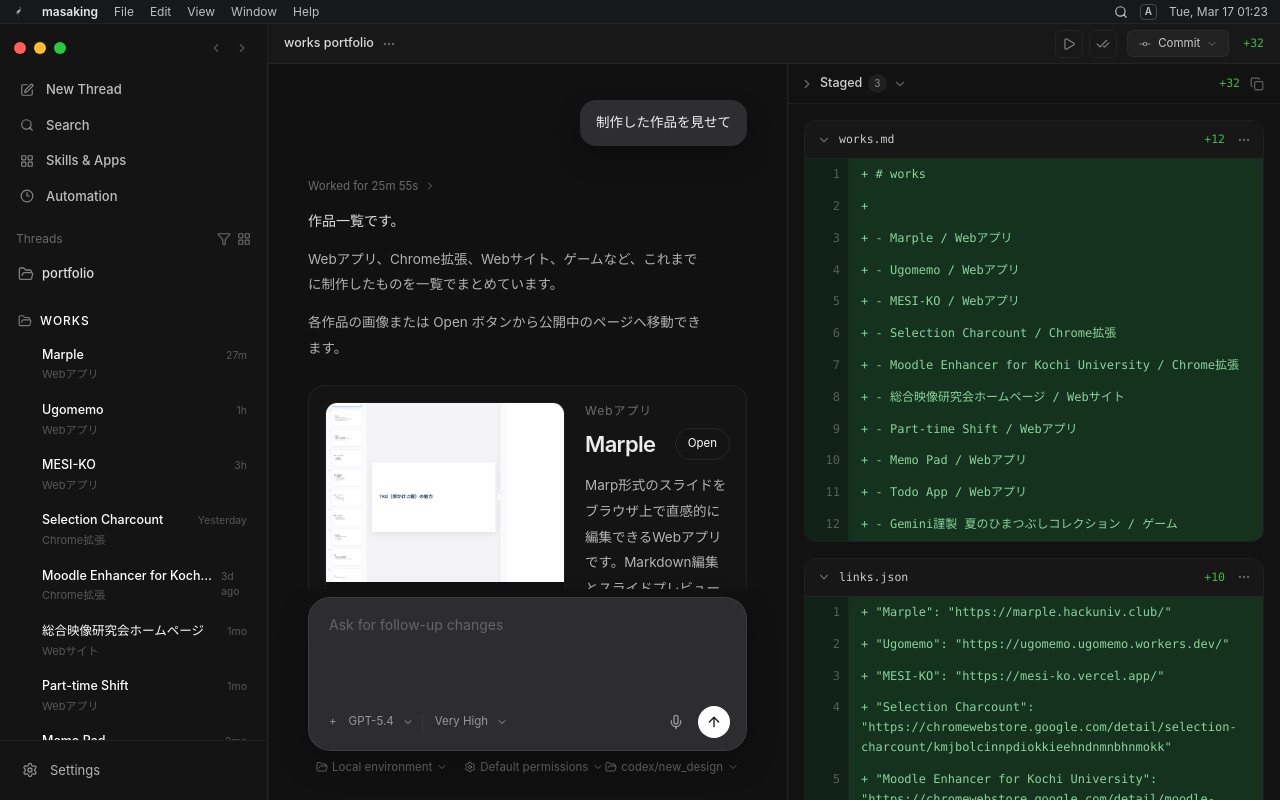
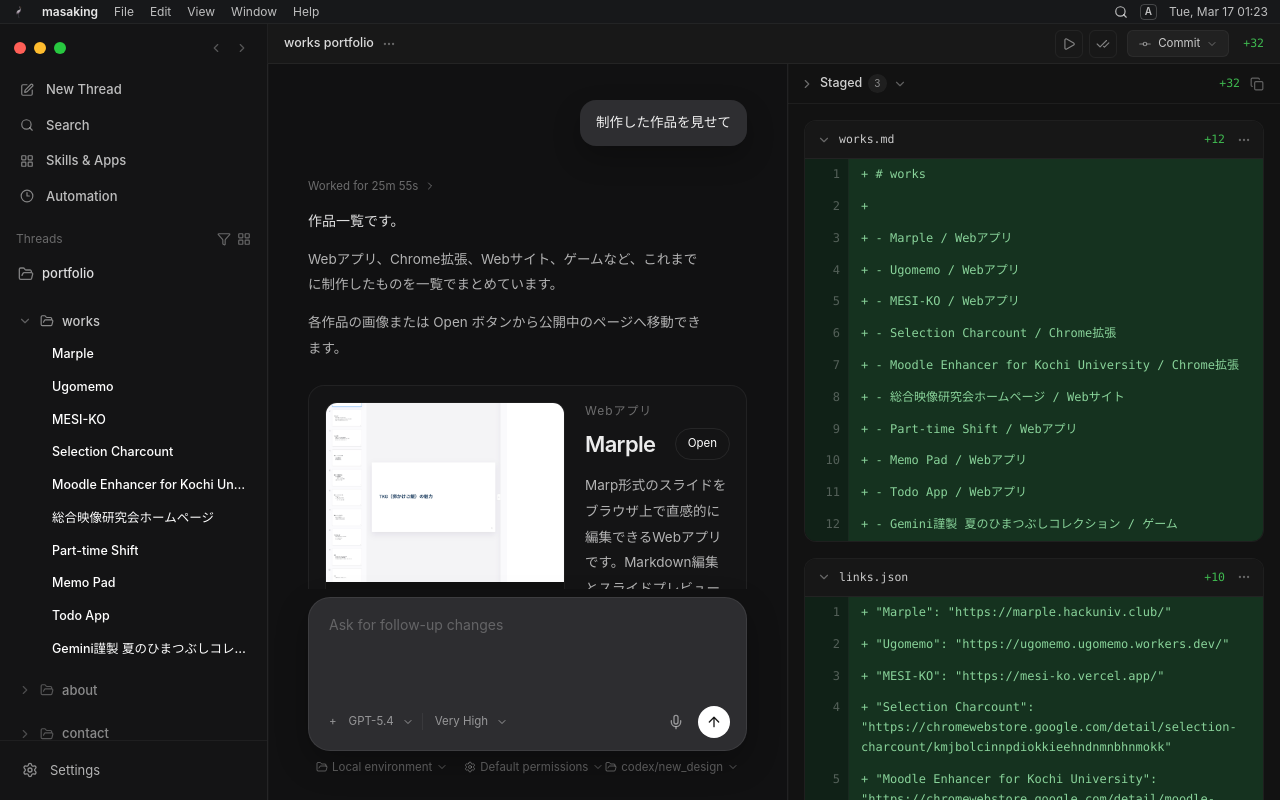
Before and after one commit to masaking-alt/portfolio, a React (Vite) app: page / in a window 1280 px wide. Built offline with nearby package versions, Linux system fonts and the light colour scheme.

Commit message:
`style: スレッド一覧の開閉UIと密度調整`

```diff
--- a/src/App.jsx
+++ b/src/App.jsx
@@ -59,11 +59,6 @@ function formatCurrentTimestamp() {
   const weekday = ['Sun', 'Mon', 'Tue', 'Wed', 'Thu', 'Fri', 'Sat'][now.getDay()];
   const month = ['Jan', 'Feb', 'Mar', 'Apr', 'May', 'Jun', 'Jul', 'Aug', 'Sep', 'Oct', 'Nov', 'Dec'][now.getMonth()];
   return `${weekday}, ${month} ${now.getDate()} ${padTwoDigits(now.getHours())}:${padTwoDigits(now.getMinutes())}`;
-}
-
-function formatThreadTime(index) {
-  const labels = ['27m', '1h', '3h', 'Yesterday', '3d ago', '1mo', '1mo', '2mo', '2mo', '3mo'];
-  return labels[index] ?? '1mo';
 }
 
 function splitTextLines(text, width = 26) {
@@ -220,24 +215,46 @@ function clampColumnWidths(widths, containerWidth) {
   return { left, right };
 }
 
-function ThreadGroup({ label, to, isActive, children }) {
+function ThreadGroup({ label, isActive, isOpen, onToggle, children }) {
   return (
     <div className="mt-2">
-      <Link
-        to={to}
-        className={`flex items-center gap-2 rounded-lg px-2.5 py-2 text-[12px] font-medium uppercase tracking-[0.08em] transition ${
-          isActive ? 'text-white/64' : 'text-white/30 hover:bg-white/[0.03] hover:text-white/52'
+      <button
+        type="button"
+        onClick={onToggle}
+        className={`flex w-full items-center gap-2 rounded-lg px-2.5 py-2 text-left text-[13px] font-medium transition ${
+          isActive ? 'text-white/76' : 'text-white/50 hover:bg-white/[0.03] hover:text-white/68'
         }`}
       >
-        <FolderOpen className={`h-3.5 w-3.5 ${isActive ? 'text-white/44' : 'text-white/24'}`} />
+        <ChevronRight className={`h-3.5 w-3.5 shrink-0 transition ${isOpen ? 'rotate-90 text-white/32' : 'text-white/24'}`} />
+        <FolderOpen className={`h-3.5 w-3.5 shrink-0 ${isActive ? 'text-white/50' : 'text-white/28'}`} />
         <span>{label}</span>
-      </Link>
-      <div className="space-y-0.5">{children}</div>
+      </button>
+      {isOpen ? <div className="space-y-0.5">{children}</div> : null}
     </div>
   );
 }
 
 function LeftSidebar({ activeThreadType, selectedWorkId }) {
+  const [openGroups, setOpenGroups] = useState(() => ({
+    works: true,
+    about: activeThreadType === 'about',
+    contact: activeThreadType === 'contact',
+  }));
+
+  useEffect(() => {
+    setOpenGroups((current) => ({
+      ...current,
+      [activeThreadType]: true,
+    }));
+  }, [activeThreadType]);
+
+  function toggleGroup(group) {
+    setOpenGroups((current) => ({
+      ...current,
+      [group]: !current[group],
+    }));
+  }
+
   return (
     <aside className="relative order-4 flex min-h-0 flex-col bg-[#141415] lg:order-none lg:col-start-1 lg:row-[1/3] lg:border-r lg:border-white/[0.05]">
       <div className="flex h-12 items-center justify-between px-3.5">
@@ -283,66 +300,63 @@ function LeftSidebar({ activeThreadType, selectedWorkId }) {
           <span>portfolio</span>
         </div>
 
-        <ThreadGroup label="works" to="/works" isActive={activeThreadType === 'works' && !selectedWorkId}>
-          {works.map((work, index) => {
+        <ThreadGroup
+          label="works"
+          isActive={activeThreadType === 'works'}
+          isOpen={openGroups.works}
+          onToggle={() => toggleGroup('works')}
+        >
+          {works.map((work) => {
             const isSelected = activeThreadType === 'works' && selectedWorkId === work.id;
             return (
               <Link
                 key={work.id}
                 to={`/work/${work.id}`}
-                className={`ml-[22px] flex items-start justify-between rounded-xl px-3 py-2 transition ${
+                className={`ml-[32px] flex min-w-0 items-center rounded-lg px-3 py-1.5 transition ${
                   isSelected
                     ? 'bg-white/[0.09] text-white shadow-[inset_0_0_0_1px_rgba(255,255,255,0.04)]'
                     : 'text-white/62 hover:bg-white/[0.045] hover:text-white/86'
                 }`}
               >
-                <div className="min-w-0 pr-2">
-                  <div className="truncate text-[12.5px] font-medium">{work.title}</div>
-                  <div className={`mt-0.5 truncate text-[11px] ${isSelected ? 'text-white/42' : 'text-white/28'}`}>
-                    {work.category}
-                  </div>
-                </div>
-                <span className={`pt-0.5 text-[10.5px] ${isSelected ? 'text-white/42' : 'text-white/28'}`}>{formatThreadTime(index)}</span>
+                <div className="truncate text-[12.5px] font-medium">{work.title}</div>
               </Link>
             );
           })}
         </ThreadGroup>
 
-        <ThreadGroup label="about" to="/about" isActive={activeThreadType === 'about'}>
+        <ThreadGroup
+          label="about"
+          isActive={activeThreadType === 'about'}
+          isOpen={openGroups.about}
+          onToggle={() => toggleGroup('about')}
+        >
           <Link
             to="/about"
-            className={`ml-[22px] flex items-start justify-between rounded-xl px-3 py-2 transition ${
+            className={`ml-[32px] flex min-w-0 items-center rounded-lg px-3 py-1.5 transition ${
               activeThreadType === 'about'
                 ? 'bg-white/[0.09] text-white shadow-[inset_0_0_0_1px_rgba(255,255,255,0.04)]'
                 : 'text-white/62 hover:bg-white/[0.045] hover:text-white/86'
             }`}
           >
-            <div className="min-w-0 pr-2">
-              <div className="truncate text-[12.5px] font-medium">about me</div>
-              <div className={`mt-0.5 truncate text-[11px] ${activeThreadType === 'about' ? 'text-white/42' : 'text-white/28'}`}>
-                自己紹介
-              </div>
-            </div>
-            <span className={`pt-0.5 text-[10.5px] ${activeThreadType === 'about' ? 'text-white/42' : 'text-white/28'}`}>1h</span>
+            <div className="truncate text-[12.5px] font-medium">about me</div>
           </Link>
         </ThreadGroup>
 
-        <ThreadGroup label="contact" to="/contact" isActive={activeThreadType === 'contact'}>
+        <ThreadGroup
+          label="contact"
+          isActive={activeThreadType === 'contact'}
+          isOpen={openGroups.contact}
+          onToggle={() => toggleGroup('contact')}
+        >
           <Link
             to="/contact"
-            className={`ml-[22px] flex items-start justify-between rounded-xl px-3 py-2 transition ${
+            className={`ml-[32px] flex min-w-0 items-center rounded-lg px-3 py-1.5 transition ${
               activeThreadType === 'contact'
                 ? 'bg-white/[0.09] text-white shadow-[inset_0_0_0_1px_rgba(255,255,255,0.04)]'
                 : 'text-white/62 hover:bg-white/[0.045] hover:text-white/86'
             }`}
           >
-            <div className="min-w-0 pr-2">
-              <div className="truncate text-[12.5px] font-medium">reach out</div>
-              <div className={`mt-0.5 truncate text-[11px] ${activeThreadType === 'contact' ? 'text-white/42' : 'text-white/28'}`}>
-                mail, sns
-              </div>
-            </div>
-            <span className={`pt-0.5 text-[10.5px] ${activeThreadType === 'contact' ? 'text-white/42' : 'text-white/28'}`}>3h</span>
+            <div className="truncate text-[12.5px] font-medium">reach out</div>
           </Link>
         </ThreadGroup>
       </div>
```
